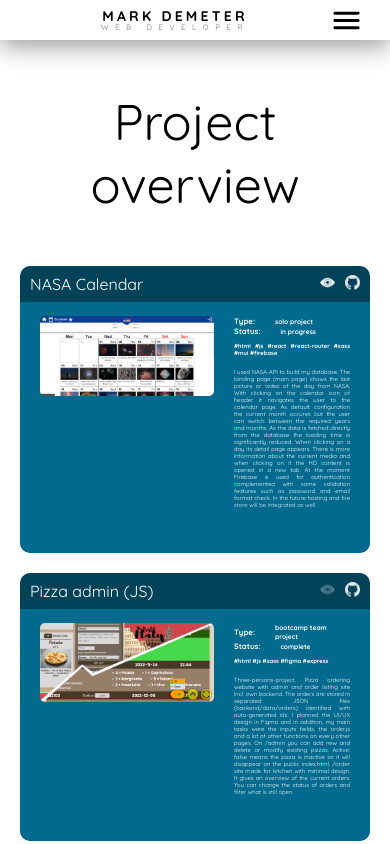
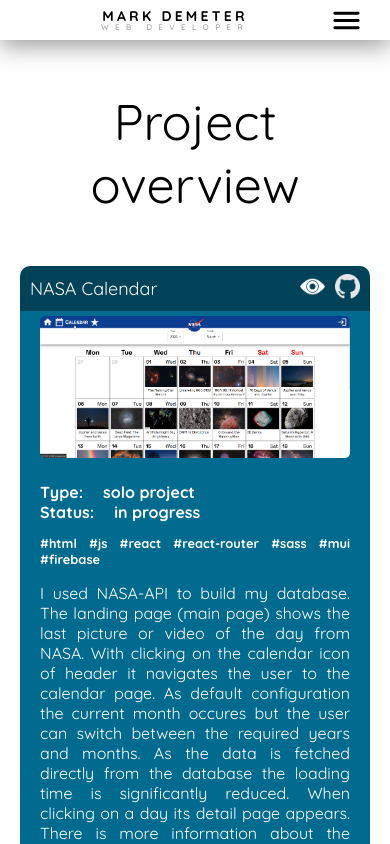
Before and after one commit to d3meter/md-web, a React (Create React App) app in the folder frontend/: page /projects in a window 390 px wide. Shown: the top 844 px of the page. Built offline with nearby package versions, Linux system fonts and the light colour scheme.

Commit message:
fix responsivity of ProjectDetail

```diff
--- a/frontend/src/components/ProjectDetail.jsx
+++ b/frontend/src/components/ProjectDetail.jsx
@@ -8,9 +8,7 @@ function ProjectDetail({ projectDetail }) {
   const [tabOpen, setTabOpen] = useState(false);
 
   return (
-    <div
-      className={tabOpen ? "ProjectDetail open" : "ProjectDetail close"}
-    >
+    <div className={tabOpen ? "ProjectDetail open" : "ProjectDetail close"}>
       <div className="project-content">
         <div className="project-header">
           <div className="project-title">
@@ -58,7 +56,6 @@ function ProjectDetail({ projectDetail }) {
               />
             </button>
           </div>
-
         </div>
         <div className="project-preview">
           <img
@@ -76,10 +73,11 @@ function ProjectDetail({ projectDetail }) {
             <h3>{projectDetail.status}</h3>
           </div>
           <p className="stacks">#{projectDetail.stacks.join(" #")}</p>
-          <p>{projectDetail.text}</p>
+          <p className="detail-text">{projectDetail.text}</p>
         </div>
         <div className="box-bottom"></div>
       </div>
+      <p className="detail-text-small">{projectDetail.text}</p>
     </div>
   );
 }
--- a/frontend/src/components/css/ProjectDetail.css
+++ b/frontend/src/components/css/ProjectDetail.css
@@ -128,6 +128,9 @@
   border-bottom-left-radius: inherit;
   z-index: 1;
 }
+.ProjectDetail .detail-text-small {
+  display: none;
+}
 @media screen and (max-width: 1200px) {
   .ProjectDetail h2 {
     font-size: 2vw;
@@ -143,24 +146,66 @@
   }
 }
 @media screen and (max-width: 800px) {
+  .ProjectDetail h2 {
+    font-size: 1.2rem;
+  }
+  .ProjectDetail h3 {
+    font-size: 1rem;
+  }
+  .ProjectDetail p {
+    font-size: 1rem;
+  }
+  .ProjectDetail .project-content {
+    padding-bottom: 0;
+  }
   .ProjectDetail .project-content .project-header .project-title h1 {
     font-size: 18px;
   }
   .ProjectDetail .project-content .project-header .project-links .icon-container img {
     width: 30px;
   }
+  .ProjectDetail .project-content .project-preview {
+    padding-bottom: 0;
+  }
+  .ProjectDetail .project-content .project-info .detail-text {
+    display: none;
+  }
+  .ProjectDetail .project-content .project-info .row h2 {
+    display: none;
+  }
+  .ProjectDetail .project-content .project-info .stacks {
+    margin-bottom: 0;
+    font-size: 0.8rem;
+  }
+  .ProjectDetail .project-content .box-bottom {
+    display: none;
+  }
   .ProjectDetail button {
     display: none;
+  }
+  .ProjectDetail .detail-text-small {
+    display: block;
+    padding-inline: 20px;
+    text-align: justify;
   }
 }
 @media screen and (max-width: 420px) {
   .ProjectDetail .project-content {
+    flex-direction: column;
     padding-top: 50px;
   }
-  .ProjectDetail .project-content .project-header .project-title h1 {
-    font-size: 16px;
+  .ProjectDetail .project-content .project-header .project-links .icon-container img {
+    width: 25px;
   }
-  .ProjectDetail .project-content .project-header .project-links .icon-container img {
-    width: 15px;
+  .ProjectDetail .project-content .project-preview,
+  .ProjectDetail .project-content .project-info {
+    width: 100%;
+  }
+  .ProjectDetail .project-content .project-info {
+    padding-bottom: 0;
+  }
+  .ProjectDetail .project-content .project-info .row h2 {
+    display: block;
+    font-size: 1rem;
   }
 }/*# sourceMappingURL=ProjectDetail.css.map */
--- a/frontend/src/components/css/ProjectDetail.scss
+++ b/frontend/src/components/css/ProjectDetail.scss
@@ -129,6 +129,9 @@
       z-index: 1;
     }
   }
+  .detail-text-small {
+    display: none;
+  }
   @media screen and (max-width: 1200px) {
     h2 {
       font-size: 2vw;
@@ -150,7 +153,17 @@
     }
   }
   @media screen and (max-width: 800px) {
+    h2 {
+      font-size: 1.2rem;
+    }
+    h3 {
+      font-size: 1rem;
+    }
+    p {
+      font-size: 1rem;
+    }
     .project-content {
+      padding-bottom: 0;
       .project-header {
         .project-title {
           h1 {
@@ -165,25 +178,59 @@
           }
         }
       }
+      .project-preview {
+        padding-bottom: 0;
+      }
+      .project-info {
+        .detail-text {
+          display: none;
+        }
+        .row {
+          h2 {
+            display: none;
+          }
+        }
+        .stacks {
+          margin-bottom: 0;
+          font-size: 0.8rem;
+        }
+      }
+      .box-bottom {
+        display: none;
+      }
     }
     button {
       display: none;
     }
+    .detail-text-small {
+      display: block;
+      padding-inline: 20px;
+      text-align: justify;
+    }
   }
   @media screen and (max-width: 420px) {
     .project-content {
-     padding-top: 50px;
+      flex-direction: column;
+      padding-top: 50px;
       .project-header {
-        .project-title {
-          h1 {
-            font-size: 16px;
-          }
-        }
         .project-links {
           .icon-container {
             img {
-              width: 15px;
+              width: 25px;
             }
+          }
+        }
+      }
+      .project-preview,
+      .project-info {
+        width: 100%;
+      }
+      .project-info {
+        padding-bottom: 0;
+        .row {
+          h2 {
+            display: block;
+            font-size: 1rem;
           }
         }
       }
```
Also changed, not shown: 1 other file (tests, documents, lock files or other folders). Lines whose indentation alone changed are shown as unchanged.
